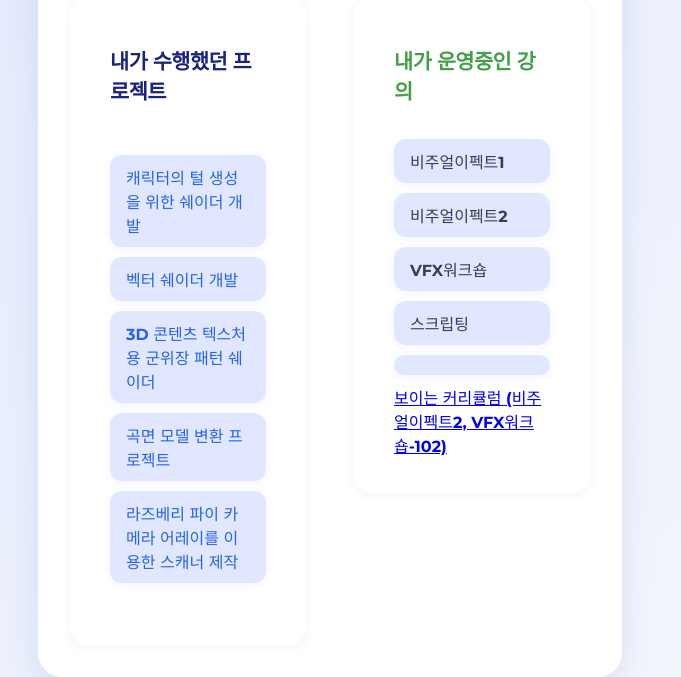
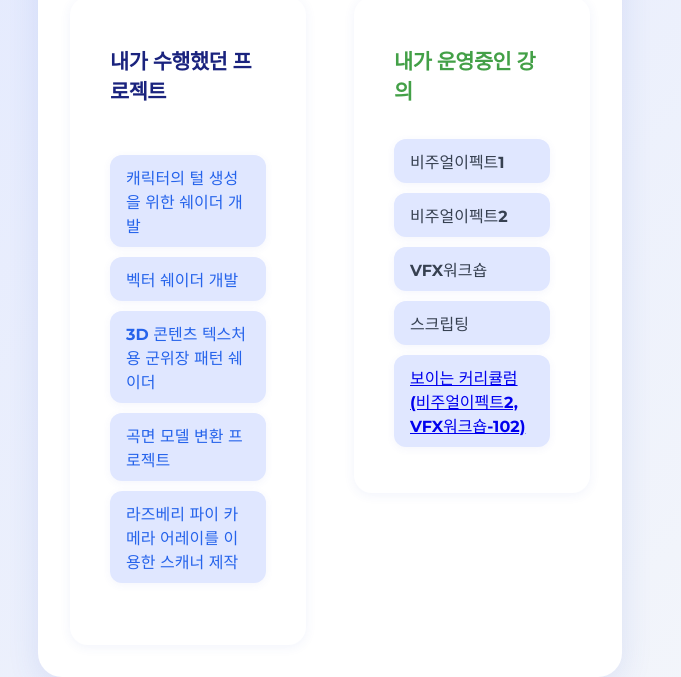
Before and after one commit to cwjho/cwjho.github.io, a plain HTML site: page index.html in a window 1280 px wide. Shown: the part 270-947 px from the top of the page, without its empty margins (310-991 px from the left). Drawn offline with Linux system fonts and the light colour scheme.

Commit message:
index.html

```diff
--- a/index.html
+++ b/index.html
@@ -264,7 +264,7 @@
           <li>비주얼이펙트2</li>
           <li>VFX워크숍</li>
           <li>스크립팅</li>
-          <li></li><a href="https://ewjho.notion.site/2-VFX-102-2465e208546a801a883df71e40bce434" target="_blank">보이는 커리큘럼 (비주얼이펙트2, VFX워크숍-102)</a></li>
+          <li><a href="https://ewjho.notion.site/2-VFX-102-2465e208546a801a883df71e40bce434" target="_blank">보이는 커리큘럼 (비주얼이펙트2, VFX워크숍-102)</a></li>
         </ul>
       </div>
     </div>
```
